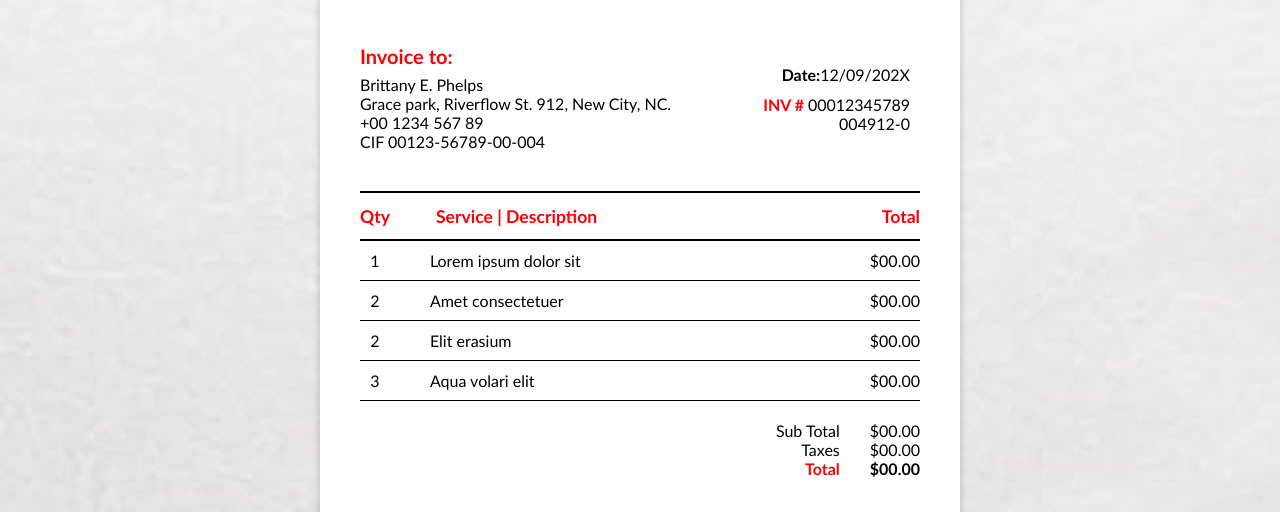
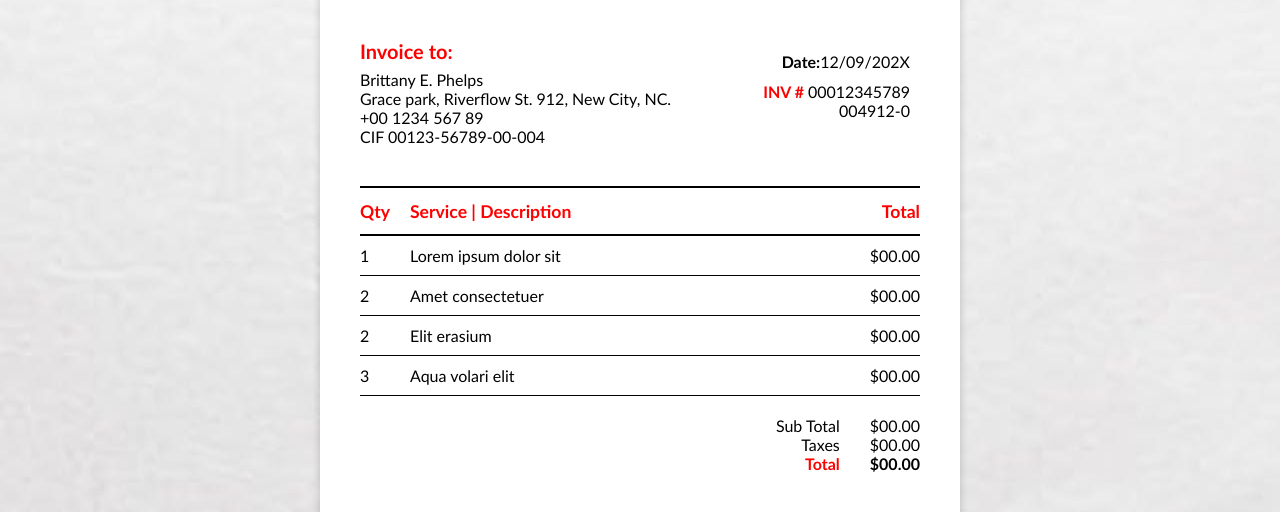
Before and after one commit to 12-ishan/Design-Template, a plain HTML site: page index.html in a window 1280 px wide. Shown: the part 243-755 px from the top of the page. Drawn offline with Linux system fonts and the light colour scheme.

Commit message:
second commit

```diff
--- a/index.html
+++ b/index.html
@@ -1,14 +1,14 @@
 <!DOCTYPE html>
 <html lang="en">
+
 <head>
     <meta charset="UTF-8">
     <meta name="viewport" content="width=device-width, initial-scale=1.0">
     <title>Design Template</title>
-    <!-- <link rel="stylesheet" href="https://use.fontawesome.com/releases/v5.6.1/css/all.css" integrity="sha384-gfdkjb5BdAXd+lj+gudLWI+BXq4IuLW5IT+brZEZsLFm++aCMlF1V92rMkPaX4PP" crossorigin="anonymous"> -->
+    <link rel="stylesheet" href="style.css">
+    <link rel="stylesheet" href="responsive.css">
+</head>
 
-    <link rel="stylesheet" href="style.css">
-    <link rel="stylesheet" media="@media screen (max-width: 768px)" href="mobiles.css">
-</head>
 <body>
     <div id="box-1">
         <h2 class="first">INVOICE</h2>
@@ -40,33 +40,38 @@
                 </div>
                 <div id="container-3">
                     <div id="container-4">
-                            <h4 class="num">Qty</h4>
+                        <div class="num">Qty</div>
                         <div class="content">
-                            <h4 >Service | Description</h4></div>
-                            <h4>Total</h4>
+                            <div>Service | Description</div>
+                        </div>
+                        <div>Total</div>
                     </div>
                     <div class="container-5">
-                            <p class="num">1</p>
+                        <p class="num num-2">1</p>
                         <div class="content">
-                            <p>Lorem ipsum dolor sit</p></div>
+                            <p>Lorem ipsum dolor sit</p>
+                        </div>
                         <p>$00.00</p>
                     </div>
                     <div class="container-5">
-                            <p class="num">2</p>
+                        <p class="num num-2">2</p>
                         <div class="content">
-                            <p>Amet consectetuer</p></div>
+                            <p>Amet consectetuer</p>
+                        </div>
                         <p>$00.00</p>
                     </div>
                     <div class="container-5">
-                            <p class="num">2</p>
+                        <p class="num num-2">2</p>
                         <div class="content">
-                            <p>Elit erasium</p></div>
+                            <p>Elit erasium</p>
+                        </div>
                         <p>$00.00</p>
                     </div>
                     <div class="container-5">
-                            <p class="num">3</p>
+                        <p class="num num-2">3</p>
                         <div class="content">
-                            <p>Aqua volari elit</p></div>
+                            <p>Aqua volari elit</p>
+                        </div>
                         <p>$00.00</p>
                     </div>
                     <div id="container-6">
@@ -85,9 +90,11 @@
                 <div id="container-7">
                     <div class="imgcontainer">
                         <div id="pic">
-                              <img src="signature.png"> </div>
+                            <img src="signature.png">
+                        </div>
                         <div id="sign">
-                             <p>Approval Signature</p></div>
+                            <p>Approval Signature</p>
+                        </div>
                     </div>
                 </div>
                 <div id="container-8">
@@ -97,11 +104,14 @@
                 </div>
             </section>
             <div class="container-9">
-                    <div >Gymbro.com</div>
-                    <div>&#64;Gymbro    <i class="fa-brands fa-instagram"></i>  <i class="fa-brands fa-twitter"></i>  <i class="fa-brands fa-facebook"></i></div>
+                <div>Gymbro.com</div>
+                <div>&#64;Gymbro <i class="fa-brands fa-instagram"></i> <i class="fa-brands fa-twitter"></i> <i
+                        class="fa-brands fa-facebook"></i></div>
+            </div>
+          <!--  <script src="https://kit.fontawesome.com/5055433e61.js" crossorigin="anonymous"></script>-->
+        </div>
     </div>
     <script src="https://kit.fontawesome.com/5055433e61.js" crossorigin="anonymous"></script>
-            </div>
-    </div>
 </body>
+
 </html>
--- a/mobiles.css
+++ /dev/null
@@ -1,5 +0,0 @@
-body, html{
-    display: grid;
-  justify-content: stretch;
-  align-items: stretch;
-  }
--- /dev/null
+++ b/responsive.css
@@ -0,0 +1,24 @@
+
+@media only screen and (max-width: 475px){
+  .container{
+    max-width: 360px;
+    position: relative;
+       width: 100%;
+      margin-top: 20px;
+      height: auto;
+  }
+  #box-1{
+
+    flex-wrap: wrap;
+     margin: 0;
+     padding: 0;
+
+  }
+  body{
+     margin: 10px 10px;
+     justify-content: center;
+
+  }
+
+
+}
--- a/style.css
+++ b/style.css
@@ -5,22 +5,21 @@
 }
 
 body{
-    width: auto;
+
+    display: flex;
     background: url('bg1.jpg');
-    height: auto;
-    display: flex;
-    justify-content: center;
-    align-items: center;
 
 }
 #box-1{
+
      text-align: center;
     padding: 30px;
     font-family: Arial, Helvetica, sans-serif;
-    margin: 5px;
+    margin: auto;
     display: flex;
     flex-direction: column;
-
+    flex-wrap: wrap;
+    padding: auto;
 }
 .first{
     color: red;
@@ -34,17 +33,16 @@ section{
     font-size: 15px;
 }
 .container{
+
     display: flex;
     justify-content: center;
      flex-direction: column;
     width: 40rem;
     height: 60rem;
-     /* width: 750px;
-    height: 950px; */
     background-color: #fff;
     margin-top:10px;
     box-shadow:  0 4px 8px 0 rgba(0, 0, 0, 0.2);
-   margin-bottom: 50px;
+
 }
 #a-2{
     color: red;
@@ -57,6 +55,7 @@ section{
      align-items: center;
     display: flex;
     padding: 46px;
+
 }
 #color{
     color: red;
@@ -85,10 +84,9 @@ section{
  #container-1{
     display: flex;
      justify-content: space-between;
-    align-items: center;
     flex-direction: row;
+ }
 
- }
  #container-2{
 
     padding: 10px;
@@ -110,6 +108,7 @@ section{
     margin-top: 40px;
     display: flex;
    flex-direction: column;
+   align-items: stretch;
     font-family:'Gill Sans', 'Gill Sans MT', Calibri, 'Trebuchet MS', sans-serif
 }
 #container-4 {
@@ -122,7 +121,6 @@ section{
      color: red;
      font-weight: bold;
      font-size: 1.1rem;
-
 
 }
 .container-5{
@@ -165,13 +163,13 @@ section{
     flex-direction: column;
     justify-content:flex-start;
     margin-left: 0px;
+    align-items: flex-start;
 
 
 }
 #container-8{
     display: flex;
     flex-direction: column;
-    justify-content: left;
     align-items:flex-start;
 }
 .container-9{
@@ -179,22 +177,27 @@ section{
     color: #fff;
     display: flex;
     justify-content: space-between;
-    height: 40px;
+    height: 45px;
     align-items: center;
     padding-left: 35px;
     padding-right: 40px;
-    box-shadow:   0 4px 8px 0 rgba(0, 0, 0, 0.2), 0 6px 20px 0 rgba(0, 0, 0, 0.19);;
+
 }
  .content{
-    width: 400px;
+
+     width: 100%;
     display: flex;
-    justify-items: flex-start;
+    justify-items: left;
+    margin-left: 50px;
 
 }
  .num{
-    width: 30px;
+
+     width: 0;
      display: flex;
-    justify-content: center;
+     flex-direction: column;
+     flex-wrap: wrap;
+
 }
 #sign{
     height: 40px;
@@ -212,3 +215,8 @@ img{
     flex-direction: column;
     justify-content:end;
 }
+.num-2{
+    display: flex;
+     align-content: flex-start;
+
+}
```
Lines whose indentation alone changed are shown as unchanged.
